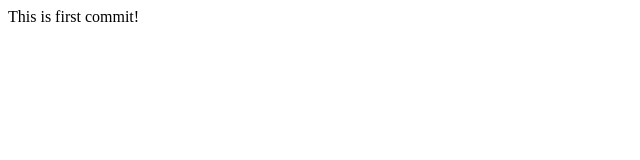
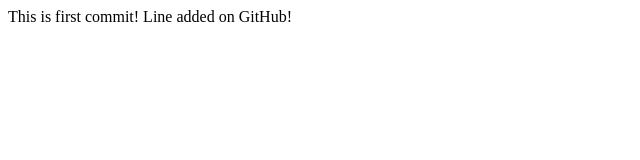
Before and after one commit to DRAKOS6666/GoIt, a plain HTML site: page hw-01-02/index.html in a window 1280 px wide. Shown: the whole page, without its empty margins (0-640 px from the left). Drawn offline with Linux system fonts and the light colour scheme.

Commit message:
Added line on GitHyb

```diff
--- a/hw-01-02/index.html
+++ b/hw-01-02/index.html
@@ -6,5 +6,6 @@
   </head>
   <body>
     This is first commit!
+    Line added on GitHub!
   </body>
 </html>
```
